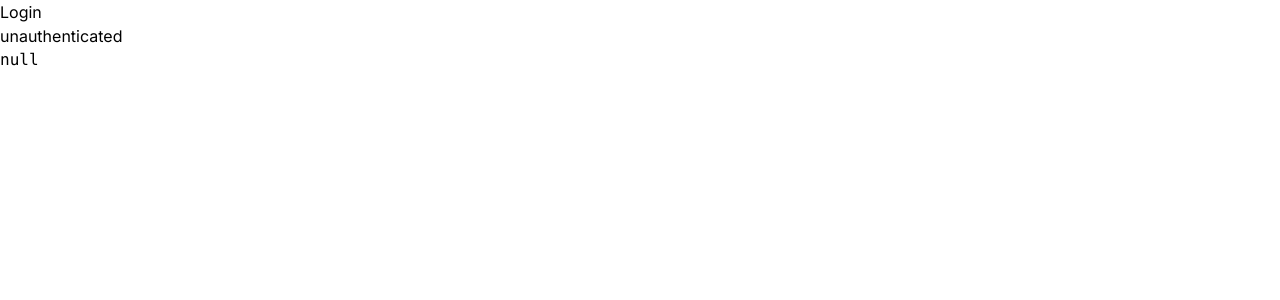
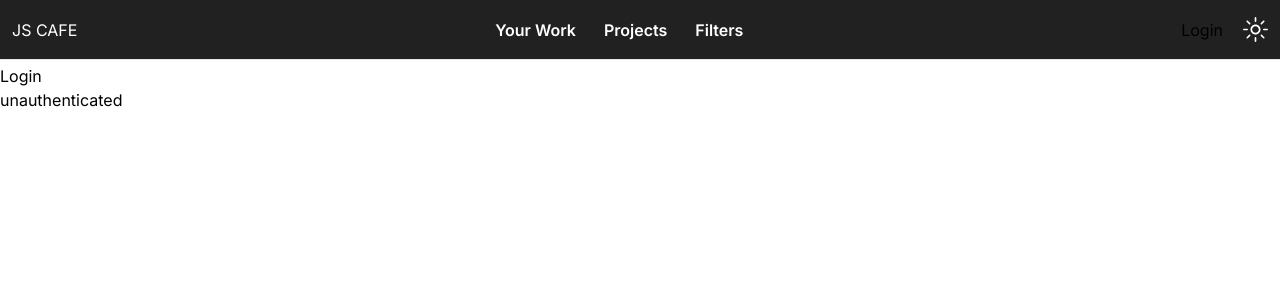
Before and after one commit to jscafe-dev/nextjs-yatra-jira-clone, a Next.js app: page / in a window 1280 px wide. Shown: the top 300 px of the page. Built offline with nearby package versions, Linux system fonts and the light colour scheme; no server answers.

Commit message:
Create Navbar (#10)

```diff
--- a/next.config.js
+++ b/next.config.js
@@ -1,4 +1,16 @@
 /** @type {import('next').NextConfig} */
-const nextConfig = {}
+const nextConfig = {
+  reactStrictMode: true,
+  images: {
+    remotePatterns: [
+      {
+        protocol: "https",
+        hostname: "**.googleusercontent.com",
+        port: "",
+        pathname: "**",
+      },
+    ],
+  },
+};
 
-module.exports = nextConfig
+module.exports = nextConfig;
--- a/package.json
+++ b/package.json
@@ -23,6 +23,8 @@
   "dependencies": {
     "@auth/prisma-adapter": "^1.4.0",
     "@prisma/client": "^5.10.2",
+    "@radix-ui/react-avatar": "^1.0.4",
+    "@radix-ui/react-icons": "^1.3.0",
     "@testing-library/jest-dom": "^6.4.2",
     "@testing-library/react": "^14.2.1",
     "@testing-library/user-event": "^14.5.2",
@@ -30,6 +32,7 @@
     "jest-environment-jsdom": "^29.7.0",
     "next": "14.0.4",
     "next-auth": "^4.24.6",
+    "next-themes": "^0.2.1",
     "react": "^18",
     "react-dom": "^18",
     "storybook": "7.6.13",
--- a/src/app/layout.tsx
+++ b/src/app/layout.tsx
@@ -2,7 +2,9 @@ import type { Metadata } from 'next'
 import { Inter } from 'next/font/google'
 import './globals.css'
 import AuthProvider from '@/context/authProvider'
+import { ThemeProvider } from '@/context/themeProvider'
 const inter = Inter({ subsets: ['latin'] })
+import { Navbar } from '@/components/Nav'
 
 export const metadata: Metadata = {
   title: 'Create Next App',
@@ -17,9 +19,18 @@ export default function RootLayout({
   return (
     <html lang="en">
       <body className={inter.className}>
-        <AuthProvider>
-          {children}
-        </AuthProvider>
+        <ThemeProvider
+          attribute="class"
+          defaultTheme="system"
+          enableSystem
+          disableTransitionOnChange
+        >
+          <AuthProvider>
+            <Navbar />
+            {children}
+          </AuthProvider>
+
+        </ThemeProvider>
       </body>
     </html>
   )
--- a/src/app/page.tsx
+++ b/src/app/page.tsx
@@ -6,11 +6,10 @@ import { useSession } from "next-auth/react"
 export default function Home() {
   const { data: session, status } = useSession()
   return (
-    <div>
+    <div className='pt-16'>
       <Button onClick={signIn} label="Login" />
       <br />
       {status}
-      <pre className='text-inverse'>{JSON.stringify(session)}</pre>
     </div>
   )
 }
--- /dev/null
+++ b/src/components/Nav/NavAvatar.tsx
@@ -0,0 +1,35 @@
+"use client"
+import * as Avatar from '@radix-ui/react-avatar';
+import { signIn, signOut, useSession } from 'next-auth/react';
+import { useState } from 'react';
+const NavAvatar = () => {
+    const { data: session, status } = useSession()
+    const [showPopup, togglePopup] = useState(false)
+    const isLoading = status === 'loading'
+    const isLoggedIn = status === 'authenticated'
+    return (
+        <div className='relative sm:mr-3'>
+            {isLoading && <Avatar.Root className='inline-flex h-[45px] w-[45px] select-none items-center justify-center overflow-hidden rounded-full align-middle'>
+                <Avatar.Fallback className='animate-pulse skeleton w-full h-full' />
+            </Avatar.Root>}
+
+            {!isLoading && isLoggedIn && <Avatar.Root className='inline-flex h-[45px] w-[45px] select-none items-center justify-center overflow-hidden rounded-full align-middle'>
+                <Avatar.Image
+                    className="h-full w-full rounded-[inherit] object-cover"
+                    src={session?.user?.image || ''}
+                    alt="Profile Picture"
+                    onClick={() => togglePopup(!showPopup)}
+                />
+                <Avatar.Fallback className='animate-pulse skeleton w-full h-full' />
+            </Avatar.Root>}
+            {!isLoading && !isLoggedIn && <button className='cursor-pointer text-inverse button-brand p-2 rounded-sm' onClick={() => signIn()}>
+                Login
+            </button>}
+            {showPopup && <button className='absolute cursor-pointer text-inverse button-brand top-full right-2 p-2 rounded-sm' onClick={() => signOut()}>
+                Logout
+            </button>}
+        </div>
+    )
+}
+
+export { NavAvatar };
--- /dev/null
+++ b/src/components/Nav/ThemeToggle.tsx
@@ -0,0 +1,16 @@
+import { useTheme } from "next-themes"
+import { MoonIcon, SunIcon } from "@radix-ui/react-icons"
+
+const ThemeToggle = () => {
+    const { theme, setTheme } = useTheme()
+    return (
+        <div className="text-white cursor-pointer sm:mr-3">
+            {theme === 'dark' ?
+                <MoonIcon height={25} width={25} onClick={() => setTheme('light')} /> :
+                <SunIcon height={25} width={25} onClick={() => setTheme('dark')} />
+            }
+        </div>
+    )
+}
+
+export default ThemeToggle
--- /dev/null
+++ b/src/components/Nav/index.tsx
@@ -0,0 +1 @@
+export { Navbar } from './nav'
--- /dev/null
+++ b/src/components/Nav/nav.tsx
@@ -0,0 +1,81 @@
+"use client"
+import useWindowDimensions from '@/hooks/useWindowDimensions'
+import { HamburgerMenuIcon } from '@radix-ui/react-icons'
+import type { ReactNode } from 'react';
+import { Suspense, useEffect, useState } from 'react'
+import { NavAvatar } from './NavAvatar'
+import ThemeToggle from './ThemeToggle'
+
+interface Composition {
+    children: ReactNode
+}
+
+const NavContainer = (props: Composition) => {
+    const { children } = props
+    const { isDesktop } = useWindowDimensions()
+    const [showNav, toggleNav] = useState(false)
+
+    useEffect(() => {
+        toggleNav(isDesktop)
+    }, [isDesktop])
+    return (
+        <div className="bg-navBg fixed w-full">
+            {!isDesktop && <HamburgerMenuIcon onClick={() => toggleNav(!showNav)} height={30} width={30} className='ml-auto my-3 mr-3 text-white cursor-pointer' />}
+            {showNav && children}
+        </div>
+    )
+}
+
+const NavGroup = (props: Composition) => {
+    const { children } = props
+    return <div className="flex flex-col sm:flex-row sm:justify-between items-center">
+        {children}
+    </div>
+}
+
+const NavRenderer = (props: Composition) => {
+    const { children } = props
+    return <div className="h-screen sm:h-[60px] flex flex-col sm:flex-row items-center sm:justify-between border-b border-base">
+        {children}
+    </div>
+}
+
+const NavLogo = () => {
+    return <div className="text-white sm:ml-3">
+        JS CAFE
+    </div>
+}
+
+const NavItem = (props: Composition) => {
+    const { children } = props
+    return <div className="background-nav text-white sm:mr-3 p-2 border rounded font-semibold border-none">
+        {children}
+    </div>
+}
+
+const Navbar = () => {
+    return <NavContainer>
+        <NavRenderer>
+            <NavGroup>
+                <NavLogo />
+            </NavGroup>
+            <NavGroup>
+                <NavItem>
+                    Your Work
+                </NavItem>
+                <NavItem>
+                    Projects
+                </NavItem>
+                <NavItem>
+                    Filters
+                </NavItem>
+            </NavGroup>
+            <NavGroup>
+                <NavAvatar />
+                <ThemeToggle />
+            </NavGroup>
+        </NavRenderer>
+    </NavContainer>
+}
+
+export { Navbar }
--- /dev/null
+++ b/src/context/themeProvider.tsx
@@ -0,0 +1,9 @@
+"use client"
+
+import * as React from "react"
+import { ThemeProvider as NextThemesProvider } from "next-themes"
+import { type ThemeProviderProps } from "next-themes/dist/types"
+
+export function ThemeProvider({ children, ...props }: ThemeProviderProps) {
+    return <NextThemesProvider {...props}>{children}</NextThemesProvider>
+}
--- /dev/null
+++ b/src/hooks/useWindowDimensions.tsx
@@ -0,0 +1,35 @@
+import { useCallback, useEffect, useState } from "react"
+
+const useWindowDimensions = () => {
+    const hasWindow = typeof window !== "undefined"
+
+    const getWindowDimensions = useCallback(() => {
+        const width = hasWindow ? window.innerWidth : null
+        const height = hasWindow ? window.innerHeight : null
+        return {
+            width,
+            height,
+        }
+    }, [hasWindow])
+
+    const [windowDimensions, setWindowDimensions] = useState(
+        getWindowDimensions()
+    )
+
+    const isDesktop = windowDimensions?.width !== null ? windowDimensions?.width >= 640 : true;
+
+    useEffect(() => {
+        if (hasWindow) {
+            const handleResize = () => {
+                setWindowDimensions(getWindowDimensions())
+            }
+
+            window.addEventListener("resize", handleResize)
+            return () => window.removeEventListener("resize", handleResize)
+        }
+    }, [getWindowDimensions, hasWindow])
+
+    return { windowDimensions, isDesktop }
+}
+
+export default useWindowDimensions;
--- a/src/styles/theme.css
+++ b/src/styles/theme.css
@@ -69,7 +69,7 @@
 
   /* Skeleton */
   .skeleton {
-    @apply bg-neutral-200A dark:bg-darkNeutral-200A;
+    @apply bg-neutral-500 dark:bg-darkNeutral-500;
   }
 
   /* Surface */
```
Also changed, not shown: 1 other file (tests, documents, lock files or other folders).
